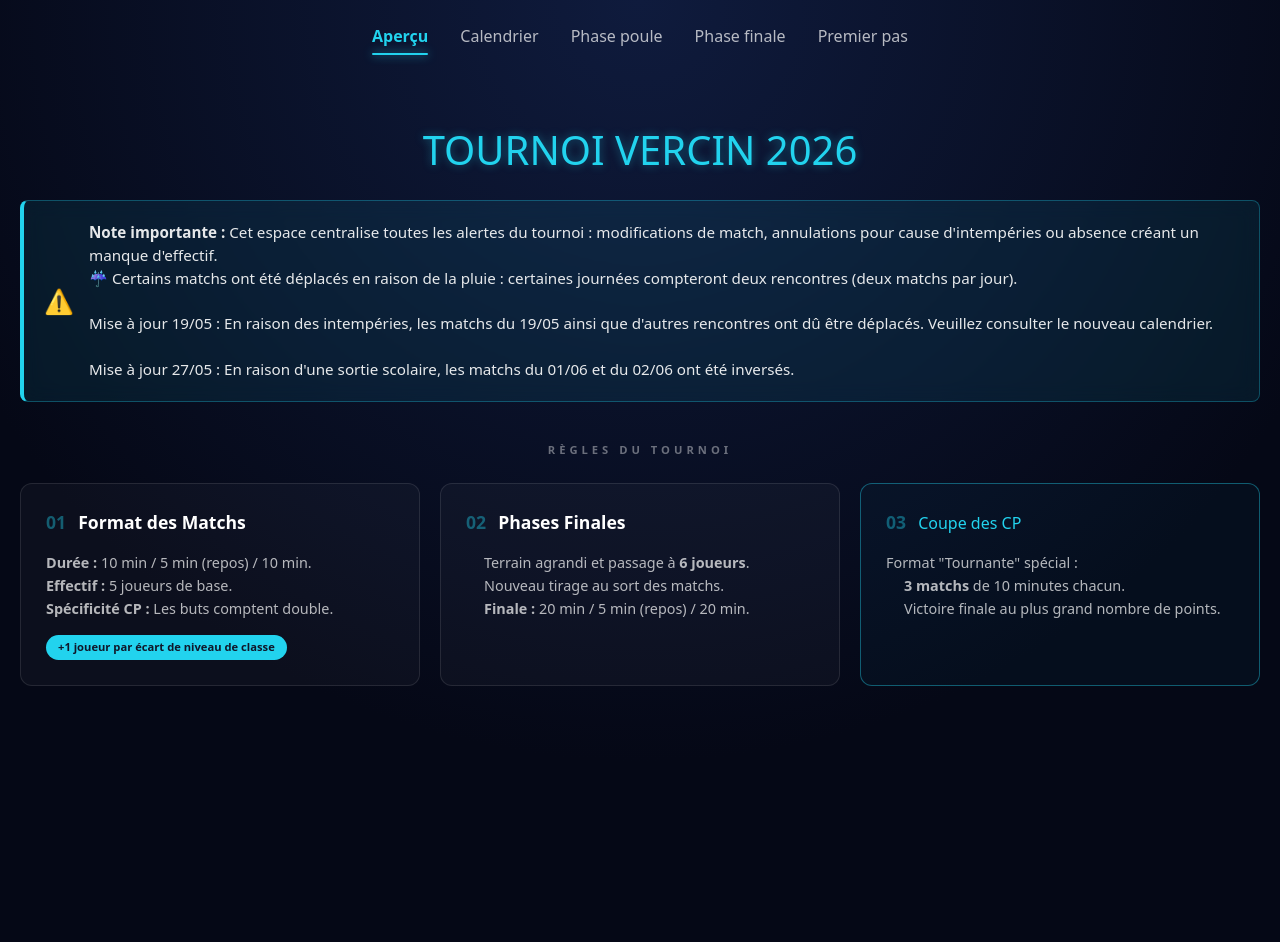
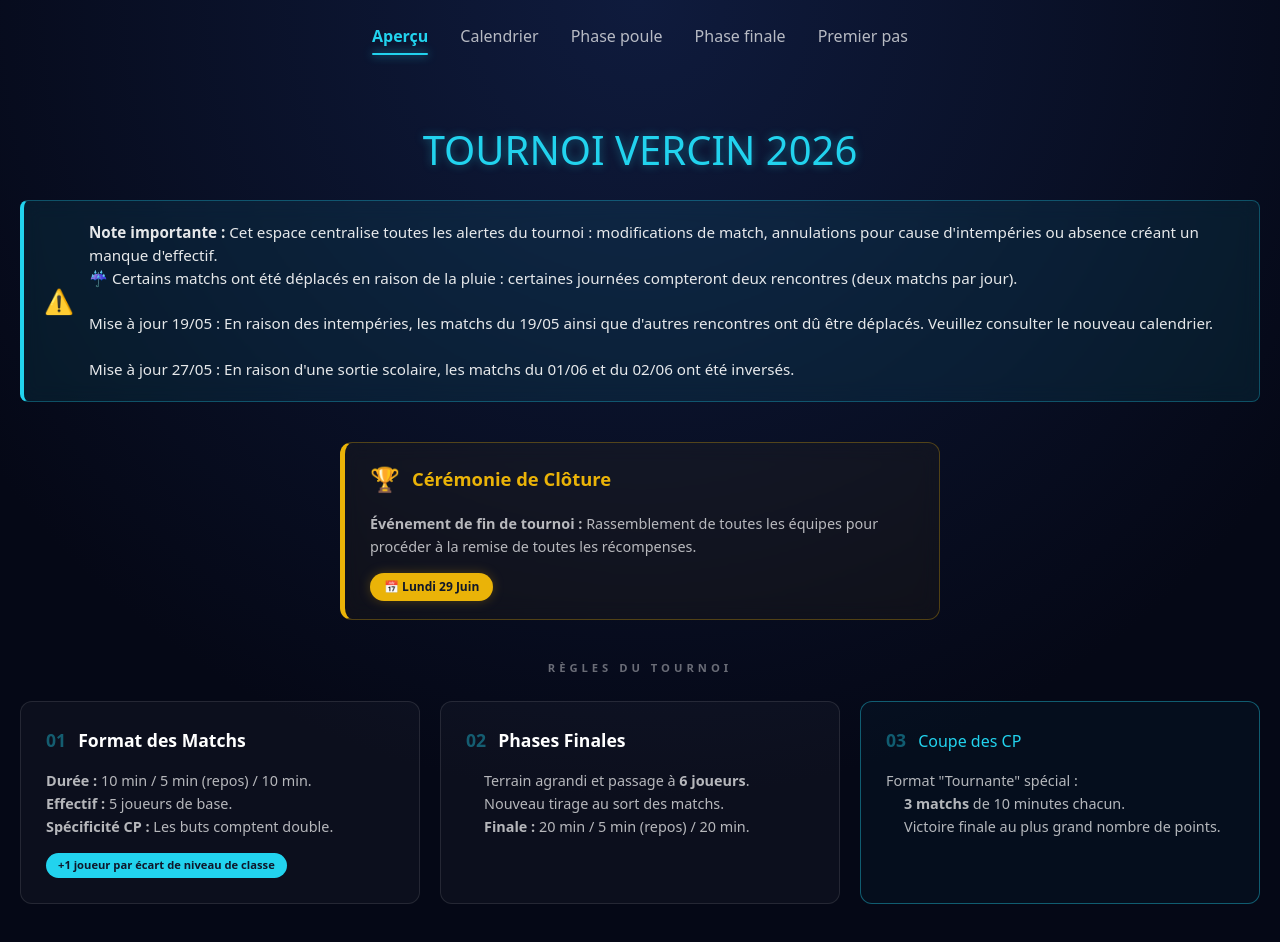
Before and after one commit to RayaneO18/Tournament, a Next.js app: page / in a window 1280 px wide. Before the commit the page ends 880 px from the top, so only its background shows below. Built offline with nearby package versions, Linux system fonts and the light colour scheme.

Commit message:
ajout date remise récompense

```diff
--- a/app/page.module.css
+++ b/app/page.module.css
@@ -66,6 +66,51 @@
   gap: 15px;
   margin-bottom: 40px;
   backdrop-filter: blur(10px);
+}
+
+/* --- BLOC REMISE DES RÉCOMPENSES CENTRALISÉ ET RÉDUIT --- */
+
+.apercuRewardSection {
+  width: 100%;
+  display: flex;
+  justify-content: center; /* Centre le bloc sur les grands écrans */
+  margin-bottom: 40px;
+}
+
+.apercuRewardCardFull {
+  background: rgba(234, 179, 8, 0.04);
+  border: 1px solid rgba(234, 179, 8, 0.3);
+  border-left: 5px solid #eab308;
+  border-radius: 12px;
+  padding: 18px 25px; /* Épaisseur légèrement réduite */
+  backdrop-filter: blur(10px);
+  width: 100%;
+  max-width: 600px; /* Limite la largeur pour éviter que ce soit trop grand */
+  transition: transform 0.3s ease, background 0.3s ease;
+}
+
+.apercuRewardCardFull:hover {
+  background: rgba(234, 179, 8, 0.07);
+  transform: translateY(-2px);
+}
+
+.apercuRewardTitle {
+  margin: 0;
+  font-size: 1.15rem; /* Typo légèrement plus compacte */
+  font-weight: 700;
+  color: #eab308;
+}
+
+.apercuRewardBadge {
+  display: inline-block;
+  background: #eab308;
+  color: #0f172a;
+  padding: 5px 14px;
+  border-radius: 20px;
+  font-size: 0.75rem;
+  font-weight: 800;
+  margin-top: 15px;
+  box-shadow: 0 0 12px rgba(234, 179, 8, 0.25);
 }
 
 .apercuInfoEmoji {
--- a/app/page.tsx
+++ b/app/page.tsx
@@ -24,6 +24,23 @@ export default function Page() {
          Mise à jour 27/05 : En raison d'une sortie scolaire, les matchs du 01/06 et du 02/06 ont été inversés.
         </p>
       </div>
+
+      {/* BLOC REMISE DES RÉCOMPENSES (TEXTE SIMPLIFIÉ) */}
+      <div className={styles.apercuRewardSection}>
+        <div className={styles.apercuRewardCardFull}>
+          <div className={styles.apercuRuleHeader}>
+            <span className={styles.apercuInfoEmoji}>🏆</span>
+            <h3 className={styles.apercuRewardTitle}>Cérémonie de Clôture</h3>
+          </div>
+          <p className={styles.apercuRuleDescription}>
+            <strong>Événement de fin de tournoi :</strong> Rassemblement de toutes les équipes pour procéder à la remise de toutes les récompenses.
+          </p>
+          <div className={styles.apercuRewardBadge}>
+            📅 Lundi 29 Juin
+          </div>
+        </div>
+      </div>
+
       {/* SECTION DES RÈGLES */}
       <section className={styles.apercuRulesSection}>
         <h2 className={styles.apercuRulesLabel}>Règles du Tournoi</h2>
@@ -42,7 +59,6 @@ export default function Page() {
             <p className={styles.apercuRuleDescription}>
               <strong>Effectif :</strong> 5 joueurs de base.
             </p>
-  {/* Ajout de la règle pour les CP */}
             <p className={styles.apercuRuleDescription}>
               <strong>Spécificité CP :</strong> Les buts comptent double.
             </p>
```
Lines whose indentation alone changed are shown as unchanged.
